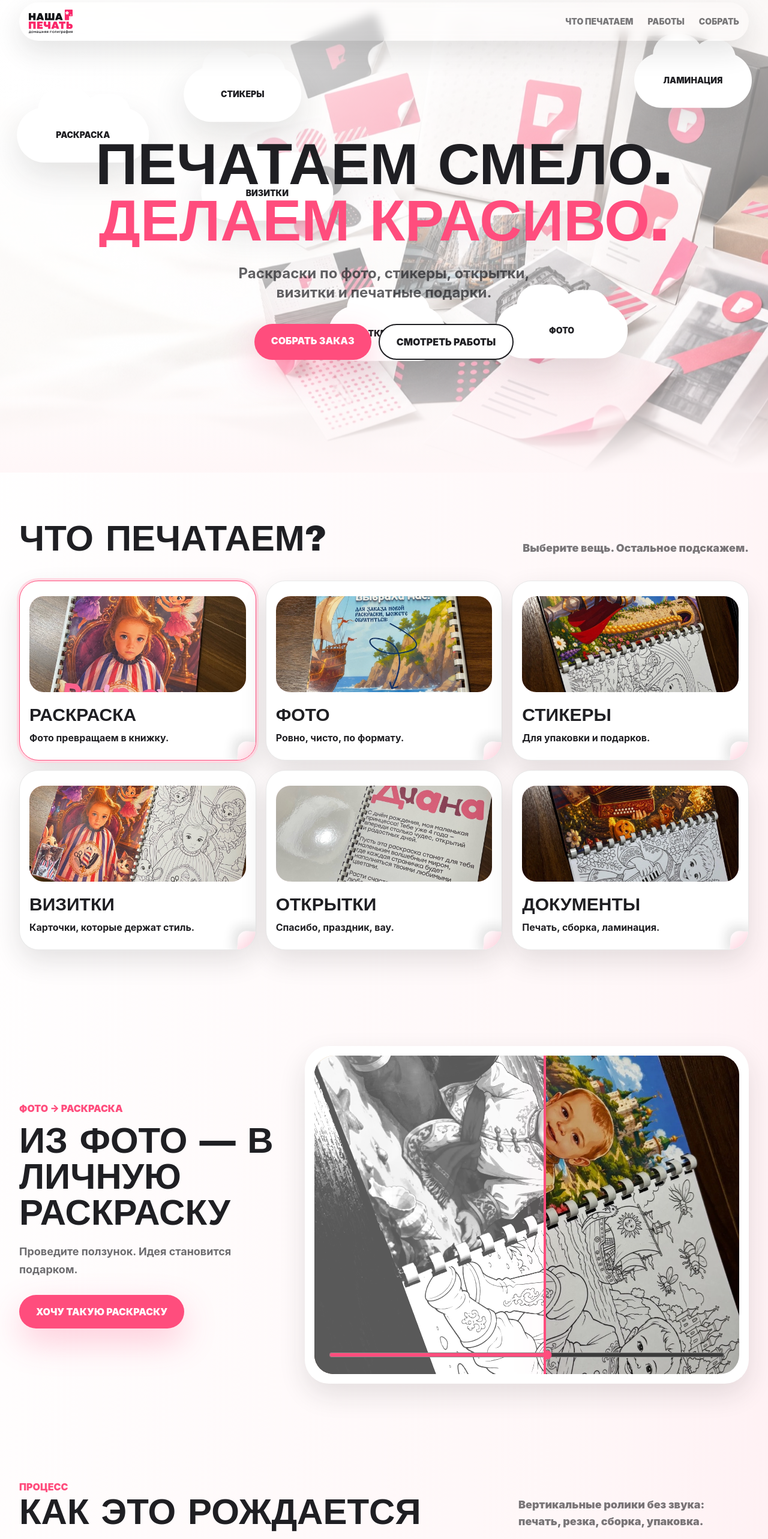
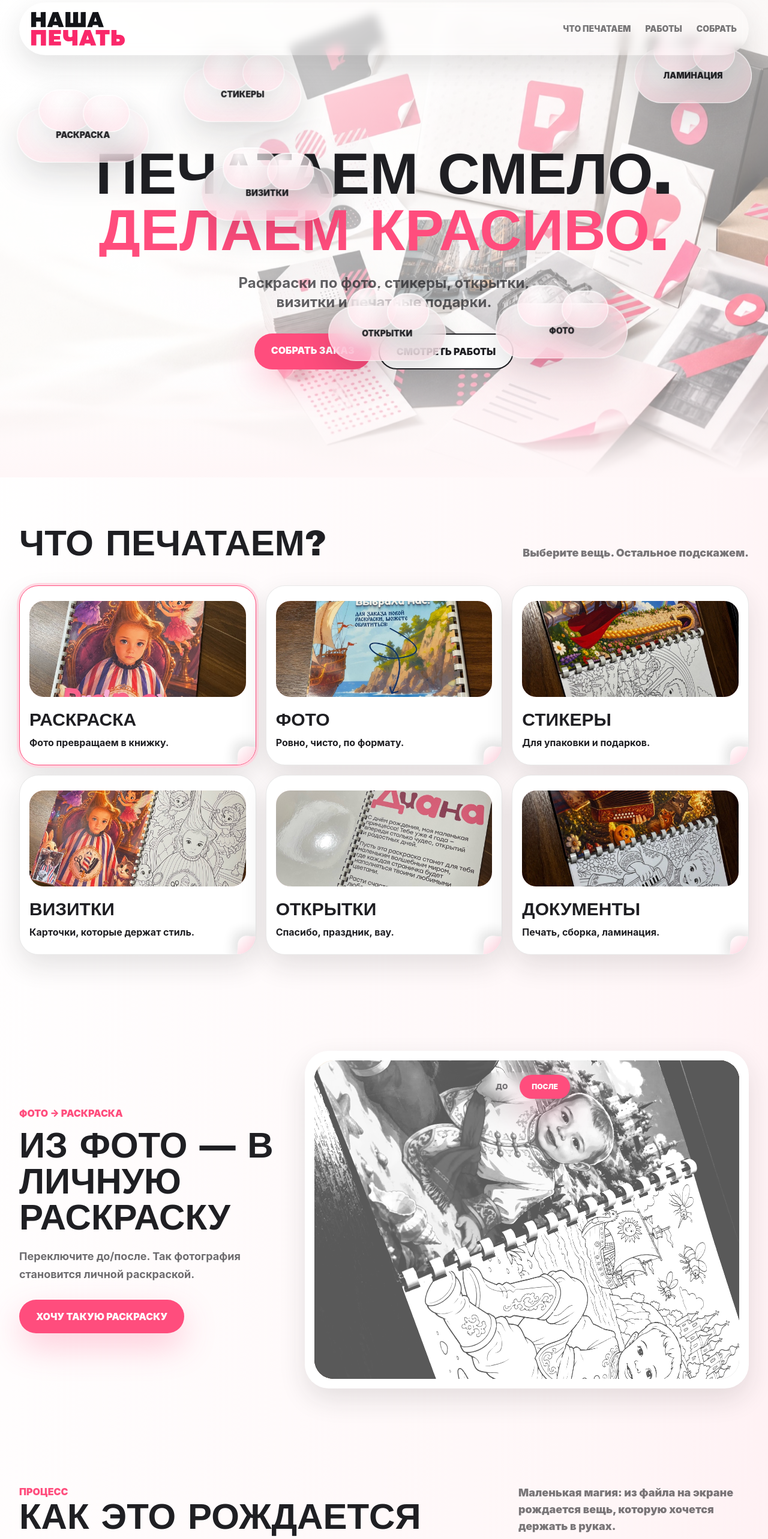
Before and after one commit to korewkov/nasha-pechat, a Next.js app: page / in a window 1280 px wide. Shown: the part 20-2586 px from the top of the page at 60% size. Built offline with nearby package versions, Linux system fonts and the light colour scheme; no server answers; a web font is replaced by a local one.

Commit message:
Refine landing interactions and lead capture

```diff
--- a/src/app/layout.tsx
+++ b/src/app/layout.tsx
@@ -17,9 +17,9 @@ export const metadata: Metadata = {
     type: "website"
   },
   icons: {
-    icon: "/brand/logos/logo-compact.svg",
-    shortcut: "/brand/logos/logo-compact.svg",
-    apple: "/brand/logos/logo-compact-crop.png"
+    icon: "/brand/logos/logo-mark-1.svg",
+    shortcut: "/brand/logos/logo-mark-1.svg",
+    apple: "/brand/logos/logo-mark-1.png"
   }
 };
 
--- a/src/components/ver2/Ver2Landing.tsx
+++ b/src/components/ver2/Ver2Landing.tsx
@@ -10,11 +10,11 @@ import {
   Check,
   ChevronDown,
   FileImage,
+  Gift,
+  Heart,
   Minus,
-  PackageCheck,
   Play,
   Plus,
-  Printer,
   Send,
   Sparkles
 } from "lucide-react";
@@ -83,7 +83,6 @@ const serviceMap: Record<string, ServiceType> = {
 };
 
 const formatOptions: PrintFormat[] = ["A6", "A5", "A4", "10x15", "свой размер"];
-const extraOptions: ExtraOption[] = ["ламинация", "резка", "упаковка", "разработка макета", "срочность"];
 const faqItems = [
   ["Можно одну штуку?", "Да. Печатаем маленькие заказы без неловкости."],
   ["Можно без макета?", "Да. Напишите идею, подскажем формат и подготовку."],
@@ -140,7 +139,7 @@ const initialBuilder: BuilderState = {
   format: "A5",
   quantity: 12,
   paper: "плотная матовая",
-  extras: ["резка"]
+  extras: []
 };
 
 const cloudLabels = ["Раскраска", "Стикеры", "Визитки", "Открытки", "Фото", "Ламинация"] as const;
@@ -164,7 +163,6 @@ function optimizedWorkImage(path: string) {
 export default function Ver2Landing() {
   const galleryRef = useRef<HTMLDivElement>(null);
   const galleryTrackRef = useRef<HTMLDivElement>(null);
-  const processRef = useRef<HTMLDivElement>(null);
   const [builder, setBuilder] = useState<BuilderState>(initialBuilder);
   const [copiedToForm, setCopiedToForm] = useState(false);
   const [cursor, setCursor] = useState({ x: -400, y: -400 });
@@ -209,16 +207,6 @@ export default function Ver2Landing() {
         scrollTrigger: { trigger: ".ver2-hero", start: "top top", end: "bottom top", scrub: true }
       });
 
-      gsap.to(".process-tape", {
-        width: "100%",
-        ease: "none",
-        scrollTrigger: {
-          trigger: processRef.current,
-          start: "top center",
-          end: "bottom center",
-          scrub: true
-        }
-      });
     });
 
     return () => {
@@ -236,15 +224,6 @@ export default function Ver2Landing() {
     setBuilder((current) => ({ ...current, product, service: serviceMap[product] }));
   }
 
-  function toggleExtra(extra: ExtraOption) {
-    setBuilder((current) => ({
-      ...current,
-      extras: current.extras.includes(extra)
-        ? current.extras.filter((item) => item !== extra)
-        : [...current.extras, extra]
-    }));
-  }
-
   function passToForm() {
     setCopiedToForm(true);
     document.querySelector("#ver2-order")?.scrollIntoView({ behavior: "smooth", block: "start" });
@@ -256,10 +235,9 @@ export default function Ver2Landing() {
       className="relative max-w-[100vw] overflow-x-clip bg-gradient-to-br from-white via-milk to-pinkSoft/70 text-graphite"
       onPointerMove={(event) => setCursor({ x: event.clientX, y: event.clientY })}
     >
-      <motion.div
-        className="cursor-glow pointer-events-none fixed left-0 top-0 z-[80] hidden h-72 w-72 -translate-x-1/2 -translate-y-1/2 rounded-full blur-xl lg:block"
-        animate={{ x: cursor.x, y: cursor.y }}
-        transition={{ type: "spring", stiffness: 90, damping: 24, mass: 0.35 }}
+      <div
+        className="cursor-glow pointer-events-none fixed left-0 top-0 z-[80] hidden h-72 w-72 rounded-full blur-xl lg:block"
+        style={{ transform: `translate3d(${cursor.x - 144}px, ${cursor.y - 144}px, 0)` }}
       />
       <HeroScene />
       <ProductChooser chooseProduct={chooseProduct} active={builder.product} />
@@ -271,11 +249,10 @@ export default function Ver2Landing() {
         price={price.total}
         updateBuilder={updateBuilder}
         chooseProduct={chooseProduct}
-        toggleExtra={toggleExtra}
         passToForm={passToForm}
       />
-      <ProcessTape processRef={processRef} />
-      <StickerBenefits />
+      <GiftMiniGame />
+      <EmotionReasons />
       <CompactFAQ />
       <QuickOrder builder={builder} price={price.total} copiedToForm={copiedToForm} />
     </main>
@@ -293,7 +270,7 @@ function ProcessReels() {
           </h2>
         </div>
         <p className="max-w-sm text-lg font-black text-graphite/60">
-          Вертикальные ролики без звука: печать, резка, сборка, упаковка.
+          Маленькая магия: из файла на экране рождается вещь, которую хочется держать в руках.
         </p>
       </div>
       <div className="flex gap-5 overflow-x-auto pb-5">
@@ -339,7 +316,7 @@ function ProcessReels() {
         ))}
       </div>
       <p className="mt-2 text-sm font-bold text-graphite/45">
-        Ролики проигрываются без звука и показывают процесс создания заказа.
+        Наведите курсор на карточку — и процесс оживет.
       </p>
     </section>
   );
@@ -359,9 +336,9 @@ function HeroScene() {
       <div className="absolute inset-0 -z-10 bg-gradient-to-br from-white/95 via-white/68 to-pinkSoft/76" />
       <div className="absolute inset-x-0 bottom-0 -z-10 h-48 bg-gradient-to-t from-milk to-transparent" />
       <CloudPlayground />
-      <nav className="relative z-30 mx-auto flex max-w-7xl items-center justify-between rounded-full bg-white/82 px-4 py-3 shadow-paper backdrop-blur">
-        <a href="/" className="relative h-10 w-44 overflow-hidden" aria-label="Наша печать">
-          <Image src="/brand/logos/logo-main.png" alt="Наша печать" fill className="object-contain object-left" priority />
+      <nav className="relative z-50 mx-auto flex max-w-7xl items-center justify-between rounded-full bg-white/82 px-5 py-4 shadow-paper backdrop-blur">
+        <a href="/" className="relative h-14 w-64 overflow-hidden" aria-label="Наша печать">
+          <Image src="/brand/logos/logo-wide-alt.svg" alt="Наша печать" fill className="object-contain object-left" priority />
         </a>
         <div className="hidden gap-6 text-sm font-black uppercase text-graphite/60 md:flex">
           <a href="#ver2-products">Что печатаем</a>
@@ -370,7 +347,7 @@ function HeroScene() {
         </div>
       </nav>
 
-      <div className="relative z-20 mx-auto flex min-h-[calc(100vh-6.5rem)] max-w-7xl items-center justify-center py-20 text-center">
+      <div className="relative z-20 mx-auto flex min-h-[calc(100vh-7.5rem)] max-w-7xl items-center justify-center py-20 text-center">
         <div className="pointer-events-none select-none">
           <div className="space-y-2 overflow-hidden font-display text-[clamp(3rem,7.6vw,7.4rem)] font-black uppercase leading-[0.88] tracking-normal">
             {["Печатаем смело.", "Делаем красиво."].map((line, index) => (
@@ -461,18 +438,7 @@ function CloudPlayground() {
           item.y = Math.max(84, Math.min(rect.height - item.h - 28, item.y));
         }
 
-        if (mouseRef.current.active && !item.dragging) {
-          const cx = item.x + item.w / 2;
-          const cy = item.y + item.h / 2;
-          const dx = cx - mouseRef.current.x;
-          const dy = cy - mouseRef.current.y;
-          const distance = Math.max(22, Math.hypot(dx, dy));
-          if (distance < 190) {
-            const force = (190 - distance) / 190;
-            item.vx += (dx / distance) * force * 0.9;
-            item.vy += (dy / distance) * force * 0.9;
-          }
-        }
+        if (mouseRef.current.active) item.vx += Math.sin((performance.now() + item.id * 500) / 900) * 0.002;
       }
 
       for (let i = 0; i < items.length; i += 1) {
@@ -516,7 +482,7 @@ function CloudPlayground() {
   return (
     <div
       ref={containerRef}
-      className="absolute inset-0 z-10 hidden overflow-hidden lg:block"
+      className="absolute inset-0 z-40 hidden overflow-hidden lg:block"
       onPointerMove={(event) => {
         const rect = event.currentTarget.getBoundingClientRect();
         mouseRef.current = { x: event.clientX - rect.left, y: event.clientY - rect.top, active: true };
@@ -548,7 +514,7 @@ function CloudPlayground() {
               vy: Math.max(-5, Math.min(5, info.velocity.y * 0.008))
             });
           }}
-          className="cloud-blob absolute grid cursor-grab place-items-center bg-white px-8 text-center text-sm font-black uppercase text-graphite transition-colors hover:bg-pinkSoft active:cursor-grabbing"
+          className="cloud-blob absolute grid cursor-grab place-items-center px-8 text-center text-sm font-black uppercase text-graphite transition-transform active:cursor-grabbing"
           style={{ x: blob.x, y: blob.y, width: blob.w, height: blob.h }}
         >
           <span className="relative z-10 pointer-events-none">{blob.label}</span>
@@ -594,14 +560,14 @@ function ProductChooser({
 }
 
 function ColoringSlider() {
-  const [position, setPosition] = useState(54);
+  const [mode, setMode] = useState<"before" | "after">("after");
 
   return (
     <section className="mx-auto grid max-w-7xl gap-8 px-4 py-20 sm:px-6 lg:grid-cols-[0.75fr_1.25fr] lg:px-8">
       <div className="self-center">
         <p className="font-black uppercase text-pinkBrand">Фото → раскраска</p>
         <h2 className="mt-3 font-display text-4xl font-black uppercase sm:text-6xl">Из фото — в личную раскраску</h2>
-        <p className="mt-5 text-lg font-bold leading-relaxed text-graphite/65">Проведите ползунок. Идея становится подарком.</p>
+        <p className="mt-5 text-lg font-bold leading-relaxed text-graphite/65">Переключите до/после. Так фотография становится личной раскраской.</p>
         <a href="#ver2-order" className="magnetic mt-7 inline-flex rounded-full bg-pinkBrand px-7 py-4 font-black uppercase text-white shadow-sticker">
           Хочу такую раскраску
         </a>
@@ -609,20 +575,28 @@ function ColoringSlider() {
       <div className="relative overflow-hidden rounded-[2.5rem] bg-white p-4 shadow-paper">
         <div className="relative aspect-[4/3] overflow-hidden rounded-[2rem]">
           <Image src="/works/optimized/coloring-2.jpg" alt="Фото до превращения в раскраску" fill className="object-cover" />
-          <div className="absolute inset-0 overflow-hidden" style={{ clipPath: `inset(0 ${100 - position}% 0 0)` }}>
+          <motion.div
+            className="absolute inset-0 overflow-hidden"
+            animate={{ opacity: mode === "after" ? 1 : 0 }}
+            transition={{ duration: 0.28 }}
+          >
             <Image src="/works/optimized/coloring-2.jpg" alt="Контурная версия раскраски" fill className="object-cover grayscale contrast-200 brightness-125" />
             <div className="absolute inset-0 bg-white/35 mix-blend-screen" />
+          </motion.div>
+          <div className="absolute left-1/2 top-5 flex -translate-x-1/2 rounded-full bg-white/88 p-1 shadow-paper backdrop-blur">
+            {(["before", "after"] as const).map((item) => (
+              <button
+                key={item}
+                type="button"
+                onClick={() => setMode(item)}
+                className={`rounded-full px-5 py-3 text-xs font-black uppercase transition ${
+                  mode === item ? "bg-pinkBrand text-white shadow-sticker" : "text-graphite/60"
+                }`}
+              >
+                {item === "before" ? "До" : "После"}
+              </button>
+            ))}
           </div>
-          <div className="absolute inset-y-0 w-1 bg-pinkBrand shadow-sticker" style={{ left: `${position}%` }} />
-          <input
-            aria-label="Сравнить фото и раскраску"
-            type="range"
-            min={12}
-            max={88}
-            value={position}
-            onChange={(event) => setPosition(Number(event.target.value))}
-            className="absolute inset-x-6 bottom-6 accent-pinkBrand"
-          />
         </div>
       </div>
     </section>
@@ -676,14 +650,12 @@ function OrderBuilder({
   price,
   updateBuilder,
   chooseProduct,
-  toggleExtra,
   passToForm
 }: {
   builder: BuilderState;
   price: number;
   updateBuilder: (next: Partial<BuilderState>) => void;
   chooseProduct: (product: keyof typeof serviceMap) => void;
-  toggleExtra: (extra: ExtraOption) => void;
   passToForm: () => void;
 }) {
   return (
@@ -719,13 +691,9 @@ function OrderBuilder({
             </button>
           </div>
         </div>
-        <BuilderGroup title="Дополнительно">
-          {extraOptions.map((item) => (
-            <Chip key={item} active={builder.extras.includes(item)} onClick={() => toggleExtra(item)}>
-              {item}
-            </Chip>
-          ))}
-        </BuilderGroup>
+        <div className="mt-8 rounded-[2rem] bg-white/72 p-5 font-black text-graphite/60 shadow-paper backdrop-blur">
+          Бумагу, резку, ламинацию и упаковку подберем сами под результат. Вам нужно только выбрать, что хочется получить.
+        </div>
       </div>
 
       <aside className="sticky top-6 h-fit overflow-hidden rounded-[2.5rem] bg-graphite p-6 text-white shadow-paper">
@@ -736,15 +704,9 @@ function OrderBuilder({
           <p className="font-black uppercase text-pinkBrand">Чек печатается</p>
           <p className="mt-3 font-display text-3xl font-black uppercase">{builder.product}</p>
           <p className="mt-2 font-bold text-graphite/60">{builder.format} / {builder.quantity} шт.</p>
-          <div className="mt-4 flex flex-wrap gap-2">
-            <AnimatePresence>
-              {builder.extras.map((extra) => (
-                <motion.span key={extra} initial={{ scale: 0, rotate: -12 }} animate={{ scale: 1, rotate: -3 }} exit={{ scale: 0 }} className="rounded-full bg-pinkSoft px-3 py-2 text-xs font-black uppercase text-pinkBrand">
-                  {extra}
-                </motion.span>
-              ))}
-            </AnimatePresence>
-          </div>
+          <p className="mt-4 rounded-full bg-pinkSoft px-4 py-3 text-xs font-black uppercase text-pinkBrand">
+            Остальное подберем под вау-эффект
+          </p>
           <motion.p key={price} initial={{ y: 20, opacity: 0 }} animate={{ y: 0, opacity: 1 }} className="mt-6 font-display text-5xl font-black text-pinkBrand">
             {formatRub(price)}
           </motion.p>
@@ -757,48 +719,78 @@ function OrderBuilder({
   );
 }
 
-function ProcessTape({ processRef }: { processRef: React.RefObject<HTMLDivElement | null> }) {
-  const steps = [
-    ["Вы пишете", Send],
-    ["Мы уточняем", FileImage],
-    ["Печатаем", Printer],
-    ["Упаковываем", PackageCheck],
-    ["Вы забираете", Sparkles]
-  ] as const;
+function GiftMiniGame() {
+  const [score, setScore] = useState(42);
+  const tokens = ["вау", "нежно", "лично", "ярко", "в память"] as const;
 
   return (
-    <section ref={processRef} className="mx-auto max-w-7xl px-4 py-20 sm:px-6 lg:px-8">
-      <h2 className="max-w-3xl font-display text-4xl font-black uppercase sm:text-6xl">Как идея становится заказом</h2>
-      <div className="relative mt-14">
-        <div className="absolute left-0 top-10 h-3 w-full rounded-full bg-pinkSoft" />
-        <div className="process-tape absolute left-0 top-10 h-3 w-0 rounded-full bg-pinkBrand" />
-        <div className="grid gap-5 md:grid-cols-5">
-          {steps.map(([title, Icon], index) => (
-            <motion.div key={title} whileHover={{ y: -10, rotate: index % 2 ? 3 : -3 }} className="relative rounded-[1.5rem] bg-white p-5 shadow-paper">
-              <div className="mb-12 grid h-16 w-16 place-items-center rounded-full bg-pinkBrand text-white">
-                <Icon />
-              </div>
-              <h3 className="font-display text-xl font-black uppercase">{title}</h3>
-            </motion.div>
+    <section className="mx-auto grid max-w-7xl gap-8 px-4 py-20 sm:px-6 lg:grid-cols-[0.9fr_1.1fr] lg:px-8">
+      <div>
+        <p className="font-black uppercase text-pinkBrand">Мини-игра</p>
+        <h2 className="mt-2 font-display text-4xl font-black uppercase sm:text-6xl">Соберите эмоцию подарка</h2>
+        <p className="mt-5 text-lg font-bold text-graphite/62">
+          Нажимайте на ощущения. Чем выше заряд, тем ближе тот самый момент: “это сделали для меня”.
+        </p>
+      </div>
+      <div className="rounded-[2.5rem] bg-white/76 p-6 shadow-paper backdrop-blur">
+        <div className="mb-6 flex items-center justify-between gap-4">
+          <div>
+            <p className="text-sm font-black uppercase text-pinkBrand">Заряд радости</p>
+            <p className="font-display text-5xl font-black text-graphite">{score}%</p>
+          </div>
+          <div className="grid h-20 w-20 place-items-center rounded-full bg-pinkBrand text-white shadow-sticker">
+            <Heart fill="currentColor" size={34} />
+          </div>
+        </div>
+        <div className="h-5 overflow-hidden rounded-full bg-pinkSoft">
+          <motion.div className="h-full rounded-full bg-pinkBrand" animate={{ width: `${score}%` }} />
+        </div>
+        <div className="mt-6 flex flex-wrap gap-3">
+          {tokens.map((token, index) => (
+            <motion.button
+              key={token}
+              type="button"
+              whileTap={{ scale: 0.92 }}
+              onClick={() => setScore((value) => Math.min(100, value + 8 + index))}
+              className="rounded-full bg-graphite px-5 py-3 text-sm font-black uppercase text-white shadow-paper transition hover:bg-pinkBrand"
+            >
+              + {token}
+            </motion.button>
           ))}
         </div>
+        {score >= 90 && (
+          <motion.p initial={{ opacity: 0, y: 14 }} animate={{ opacity: 1, y: 0 }} className="mt-6 rounded-3xl bg-pinkBrand p-5 font-display text-2xl font-black uppercase text-white">
+            Вау собрано. Осталось напечатать.
+          </motion.p>
+        )}
       </div>
     </section>
   );
 }
 
-function StickerBenefits() {
-  const items = ["Смело", "Аккуратно", "С заботой", "Понятно"];
+function EmotionReasons() {
+  const items = [
+    ["Сначала улыбка", "Человек видит себя, свою семью или свой бренд в настоящей вещи."],
+    ["Потом вау", "Цвет, бумага, упаковка и детали собираются в аккуратный подарок."],
+    ["И хочется сохранить", "Это не просто распечатка, а маленький момент, который остается."]
+  ] as const;
+
   return (
-    <section className="paper-grid mx-auto max-w-7xl rounded-[2.5rem] bg-white px-4 py-20 sm:px-6 lg:px-8">
-      <h2 className="font-display text-4xl font-black uppercase sm:text-6xl">Почему с нами легко</h2>
-      <div className="mt-10 grid gap-5 md:grid-cols-4">
-        {items.map((item, index) => (
-          <motion.div key={item} whileHover={{ rotate: index % 2 ? -6 : 6, y: -10 }} className="peeled min-h-48 rounded-[1.5rem] bg-pinkBrand p-6 text-white shadow-sticker">
-            <p className="font-display text-3xl font-black uppercase">{item}</p>
-            <p className="mt-5 font-bold text-white/78">{["Ярко выделяем", "Следим за деталями", "Делаем как для себя", "Объясняем просто"][index]}</p>
-          </motion.div>
-        ))}
+    <section className="mx-auto max-w-7xl px-4 py-20 sm:px-6 lg:px-8">
+      <div className="rounded-[2.5rem] bg-graphite p-6 text-white shadow-paper sm:p-9">
+        <p className="font-black uppercase text-pinkSoft">Не про печать. Про ощущение.</p>
+        <h2 className="mt-2 max-w-4xl font-display text-4xl font-black uppercase sm:text-6xl">Почему это работает эмоционально</h2>
+        <div className="mt-10 grid gap-5 md:grid-cols-3">
+          {items.map(([title, text], index) => (
+            <motion.div key={title} whileHover={{ y: -10, rotate: index % 2 ? 2 : -2 }} className="peeled min-h-64 rounded-[2rem] bg-white p-6 text-graphite shadow-sticker">
+              <div className="mb-10 grid h-16 w-16 place-items-center rounded-full bg-pinkBrand text-white">
+                {index === 0 ? <Heart fill="currentColor" /> : index === 1 ? <Sparkles /> : <Gift />}
+              </div>
+              <p className="font-display text-3xl font-black uppercase">{title}</p>
+              <p className="mt-4 font-bold leading-relaxed text-graphite/62">{text}</p>
+            </motion.div>
+          ))}
+        </div>
       </div>
     </section>
   );
--- a/src/styles/globals.css
+++ b/src/styles/globals.css
@@ -67,7 +67,17 @@ textarea {
 
 .cloud-blob {
   border-radius: 999px;
-  box-shadow: 0 22px 55px rgba(31, 31, 35, 0.12);
+  border: 1px solid rgba(255, 255, 255, 0.68);
+  background:
+    linear-gradient(135deg, rgba(255, 255, 255, 0.58), rgba(255, 255, 255, 0.2)),
+    radial-gradient(circle at 28% 20%, rgba(255, 255, 255, 0.9), transparent 34%),
+    rgba(255, 255, 255, 0.34);
+  box-shadow:
+    inset 0 1px 0 rgba(255, 255, 255, 0.8),
+    inset 0 -18px 38px rgba(255, 77, 125, 0.12),
+    0 22px 55px rgba(31, 31, 35, 0.14);
+  backdrop-filter: blur(22px) saturate(1.65);
+  -webkit-backdrop-filter: blur(22px) saturate(1.65);
 }
 
 .cloud-blob::before,
@@ -76,7 +86,18 @@ textarea {
   position: absolute;
   border-radius: 999px;
   background: inherit;
+  border: inherit;
+  box-shadow: inherit;
+  backdrop-filter: inherit;
+  -webkit-backdrop-filter: inherit;
   transition: background 180ms ease;
+}
+
+.cloud-blob:hover {
+  background:
+    linear-gradient(135deg, rgba(255, 217, 227, 0.78), rgba(255, 255, 255, 0.22)),
+    radial-gradient(circle at 28% 20%, rgba(255, 255, 255, 0.92), transparent 34%),
+    rgba(255, 217, 227, 0.5);
 }
 
 .cloud-blob::before {
```
